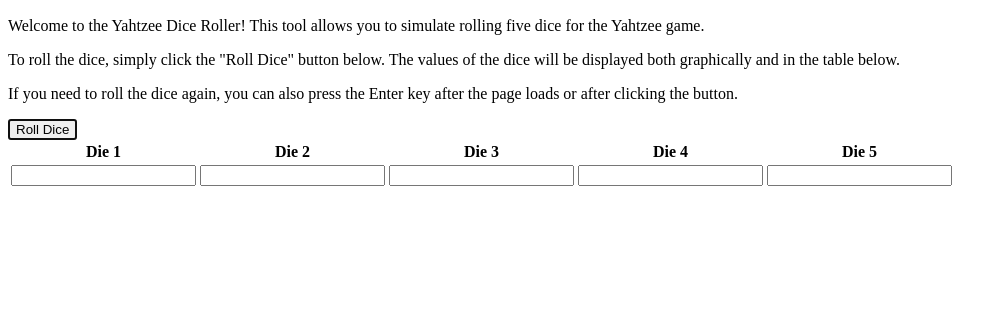
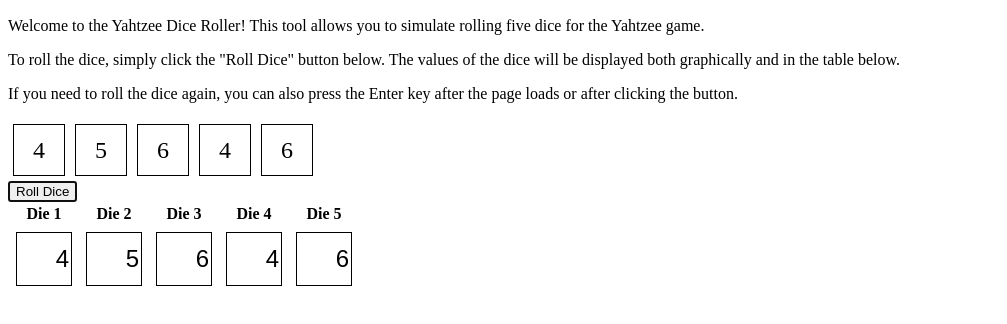
Before and after one commit to L-AdamJ/WebDiceRoller, a plain HTML site: page index.html in a window 1280 px wide. Shown: the part 110-434 px from the top of the page, without its empty margins (0-1007 px from the left). Drawn offline with Linux system fonts and the light colour scheme.

Commit message:
Update index.html file.

```diff
--- a/index.html
+++ b/index.html
@@ -4,7 +4,7 @@
     <meta charset="UTF-8">
     <meta name="viewport" content="width=device-width, initial-scale=1.0">
     <title>Yahtzee Dice Roller</title>
-    <link rel="stylesheet" type="text/css" href="style.css"> <!-- Link to external CSS file -->
+    <link rel="stylesheet" type="text/css" href="index.css"> <!-- Link to external CSS file -->
 </head>
 <body onload="rollDice()">
     <h1>Yahtzee Dice Roller</h1>
@@ -38,6 +38,6 @@
         </tr>
     </table>
 
-    <script src="script.js"></script> <!-- Link to external JavaScript file -->
+    <script src="index.js"></script> <!-- Link to external JavaScript file -->
 </body>
 </html>
```
